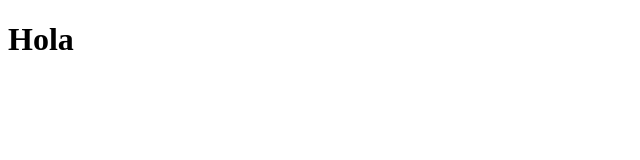
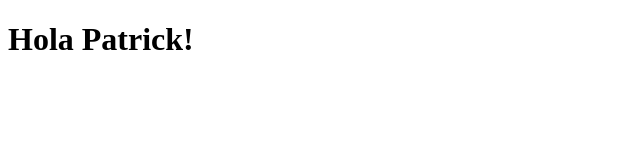
Before and after one commit to kylebuch8/rh-search-openshift, a website: page public/index.html in a window 1280 px wide. Shown: the whole page, without its empty margins (0-640 px from the left). Drawn offline with Linux system fonts and the light colour scheme.

Commit message:
hey patrick\!

```diff
--- a/public/index.html
+++ b/public/index.html
@@ -5,6 +5,6 @@
     <title></title>
   </head>
   <body>
-    <h1>Hola</h1>
+    <h1>Hola Patrick!</h1>
   </body>
 </html>
```
